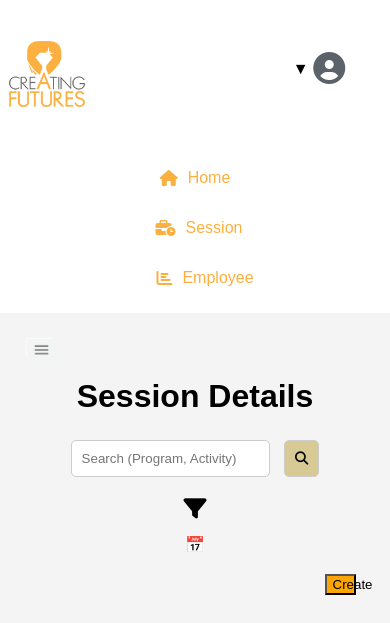
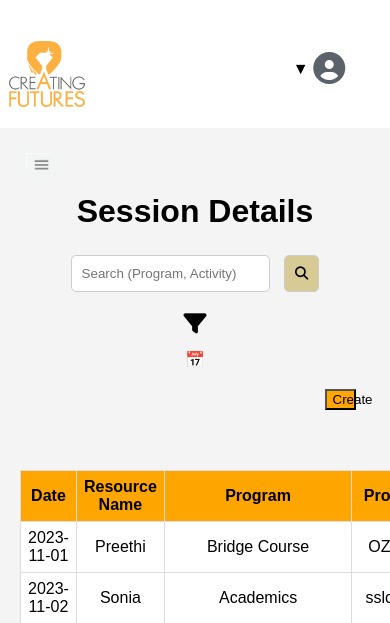
Before and after one commit to tasmiya2321/Employee_django, a Django app: page /Session_main/ in a window 390 px wide; the page is wider, and only the part inside the window is pictured. Shown: the top 623 px of that part. Run offline with Django 3.2, Linux system fonts and the light colour scheme; data comes from the database, SQL or seed files in the repository; both versions use the stored data as it was after the commit; some libraries are stand-ins or nearby versions.

Commit message:
previous code commit

```diff
--- a/Emp_app/templates/Emp_app/base.html
+++ b/Emp_app/templates/Emp_app/base.html
@@ -3,7 +3,7 @@
 <html lang="en" xmlns="http://www.w3.org/1999/xhtml" style="overflow-x: hidden;">
 <head>
     <meta charset="UTF-8">
-    <meta name="viewport" content="width=device-width, initial-scale=1.0">
+    <meta name="viewport" content="width=device-width, initial-scale=1">
 
 
     <script src="https://ajax.googleapis.com/ajax/libs/jquery/3.7.1/jquery.min.js"></script>
@@ -132,12 +132,15 @@
             color: white;
             width: 0;
             overflow: hidden;
-            transition: width 0.3s ease;
+            transform: translateX(-100%);
+            transition: transform 0.3s ease;
             height: 250vh;
+
         }
 
             .sidebar.open {
                 width: 250px;
+                transform: translateX(0);
             }
 
         .navbar ul {
@@ -189,13 +192,18 @@
             }
 
             .sidebar {
-                width: 100%;
-                height: auto;
-                position: static;
+
+                height: 100vh;
+                position: fixed; /* Changed to fixed to overlay on top of content */
+                z-index: 1000; /* Ensure it's above other content */
+                width: 80%;
             }
 
             .main-content {
                 margin-left: 0;
+            }
+            .sidebar-toggle-btn {
+                display: block; /* Ensure the toggle button is visible */
             }
         }
 
```
Also changed, not shown: db.sqlite3.
